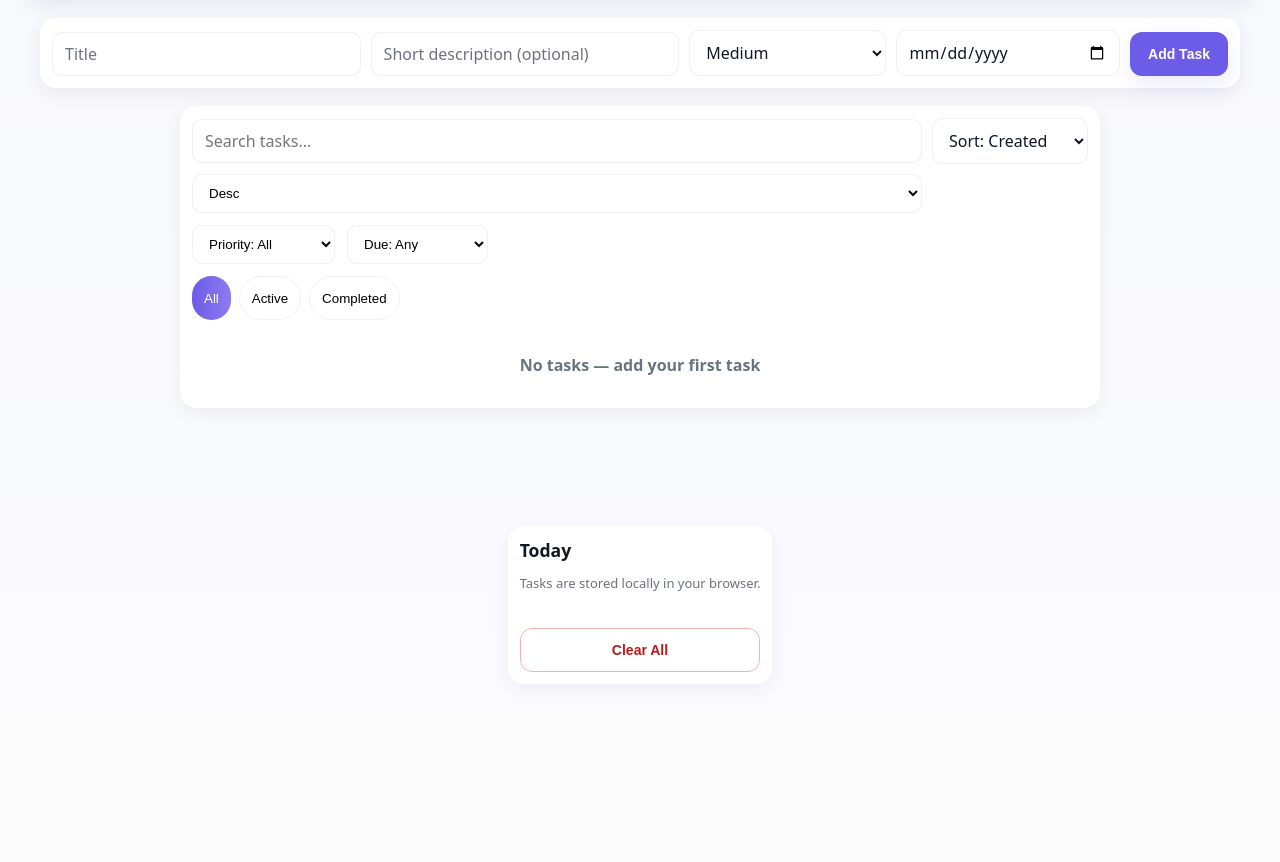
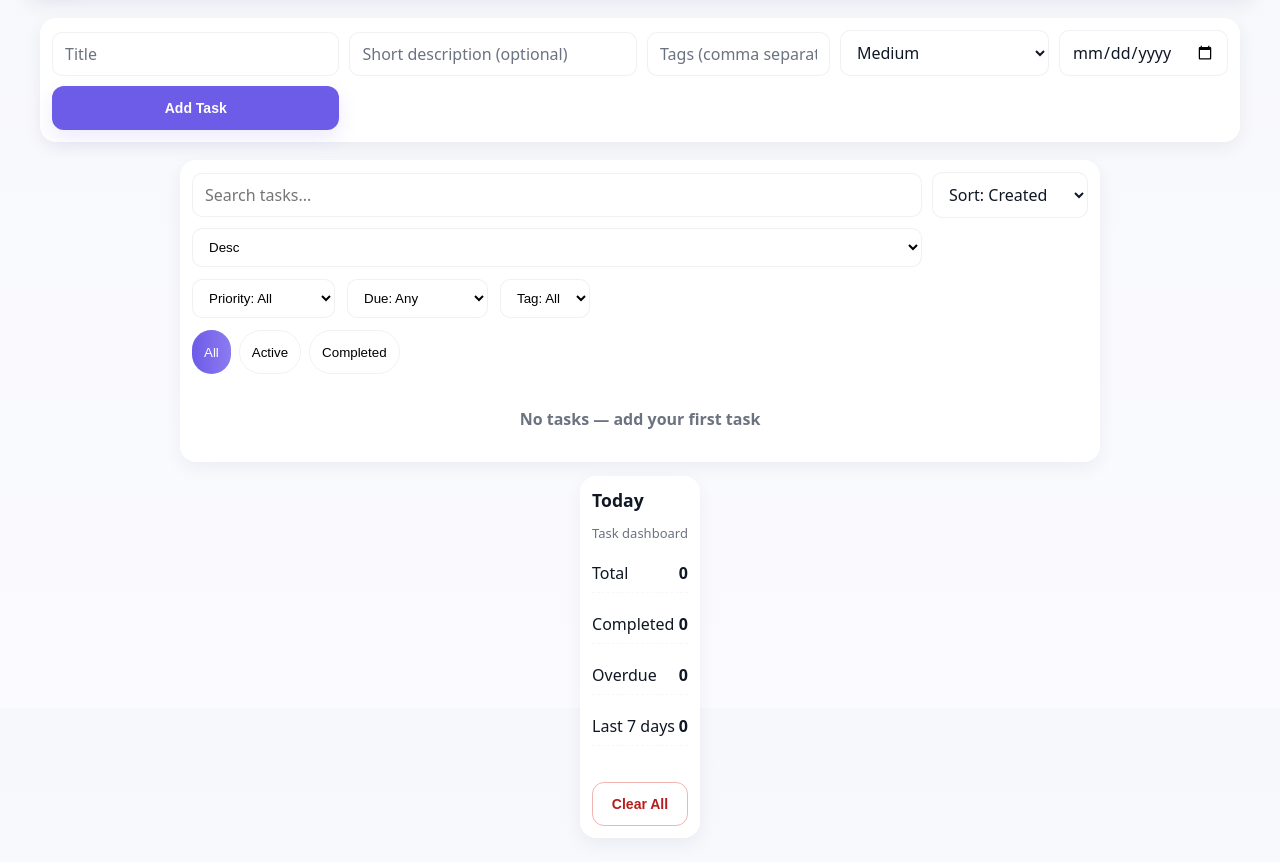
Before and after one commit to SayedSadiq-NV23030/flask-todo-app, a Flask app: page / in a window 1280 px wide. Shown: the part 92-954 px from the top of the page. Before the commit the page ends 764 px from the top, so only its background shows below. Run offline with Flask 3, Linux system fonts and the light colour scheme; data that the repository does not hold is empty.

Commit message:
feat: add task tags and stats dashboard

```diff
--- a/app/routes.py
+++ b/app/routes.py
@@ -62,6 +62,28 @@ def normalize_status(status, done=None):
     return 'active'
 
 
+def normalize_tags(tags):
+    if tags is None:
+        return []
+
+    if isinstance(tags, str):
+        pieces = [p.strip() for p in tags.split(',')]
+    elif isinstance(tags, list):
+        pieces = [str(p).strip() for p in tags]
+    else:
+        pieces = [str(tags).strip()]
+
+    seen = set()
+    cleaned = []
+    for tag in pieces:
+        lowered = tag.lower()
+        if not lowered or lowered in seen:
+            continue
+        seen.add(lowered)
+        cleaned.append(tag)
+    return cleaned
+
+
 def normalize_task(item):
     timestamp = now_iso()
 
@@ -102,6 +124,7 @@ def normalize_task(item):
         'priority': normalize_priority(item.get('priority')),
         'due_date': parse_due_date(item.get('due_date')),
         'status': normalize_status(item.get('status'), item.get('done')),
+        'tags': normalize_tags(item.get('tags')),
         'created_at': created_at,
         'updated_at': updated_at,
     }
@@ -147,6 +170,7 @@ def query_tasks(todos):
     status = (request.args.get('status') or 'all').strip().lower()
     priority = (request.args.get('priority') or '').strip()
     due = (request.args.get('due') or '').strip().lower()
+    tag = (request.args.get('tag') or '').strip().lower()
     sort_by = (request.args.get('sort') or 'created_at').strip().lower()
     order = (request.args.get('order') or 'desc').strip().lower()
 
@@ -170,6 +194,12 @@ def query_tasks(todos):
     if due in {'overdue', 'today', 'this_week'}:
         filtered = [task for task in filtered if due_bucket(task, due)]
 
+    if tag:
+        filtered = [
+            task for task in filtered
+            if any(t.lower() == tag for t in task.get('tags', []))
+        ]
+
     if sort_by not in {'created_at', 'due_date', 'priority', 'title'}:
         sort_by = 'created_at'
     if order not in {'asc', 'desc'}:
@@ -191,8 +221,56 @@ def build_task_from_request(payload):
         'priority': normalize_priority(payload.get('priority')),
         'due_date': parse_due_date(payload.get('due_date')),
         'status': normalize_status(payload.get('status')),
+        'tags': normalize_tags(payload.get('tags')),
         'created_at': timestamp,
         'updated_at': timestamp,
+    }
+
+
+def parse_iso_timestamp(value):
+    if not value:
+        return None
+    try:
+        return datetime.fromisoformat(str(value).replace('Z', '+00:00'))
+    except ValueError:
+        return None
+
+
+def compute_stats(todos):
+    today = date.today()
+    now = datetime.now(timezone.utc)
+    week_ago = now - timedelta(days=7)
+
+    total = len(todos)
+    completed = 0
+    overdue = 0
+    completed_last_7_days = 0
+
+    for task in todos:
+        status = task.get('status')
+        if status == 'completed':
+            completed += 1
+
+            updated = parse_iso_timestamp(task.get('updated_at'))
+            if updated and updated >= week_ago:
+                completed_last_7_days += 1
+
+        due_raw = parse_due_date(task.get('due_date'))
+        if due_raw:
+            due = datetime.strptime(due_raw, '%Y-%m-%d').date()
+            if due < today and status != 'completed':
+                overdue += 1
+
+    active = total - completed
+    completion_rate = round((completed / total) * 100, 1) if total else 0.0
+
+    return {
+        'total_tasks': total,
+        'active_tasks': active,
+        'completed_tasks': completed,
+        'overdue_tasks': overdue,
+        'completed_last_7_days': completed_last_7_days,
+        'completion_rate': completion_rate,
     }
 
 
@@ -225,6 +303,30 @@ def get_tasks():
     todos = load_todos()
     filtered = query_tasks(todos)
     return jsonify({'tasks': filtered, 'count': len(filtered)})
+
+
+@todo_routes.route('/api/stats', methods=['GET'])
+def get_stats():
+    todos = load_todos()
+    return jsonify(compute_stats(todos))
+
+
+@todo_routes.route('/api/tags', methods=['GET'])
+def list_tags():
+    todos = load_todos()
+    seen = set()
+    tags = []
+
+    for task in todos:
+        for tag in task.get('tags', []):
+            lowered = tag.lower()
+            if lowered in seen:
+                continue
+            seen.add(lowered)
+            tags.append(tag)
+
+    tags.sort(key=lambda t: t.lower())
+    return jsonify({'tags': tags, 'count': len(tags)})
 
 
 @todo_routes.route('/api/tasks', methods=['POST'])
@@ -260,6 +362,8 @@ def update_task(task_id):
             task['due_date'] = parse_due_date(payload.get('due_date'))
         if 'status' in payload:
             task['status'] = normalize_status(payload.get('status'))
+        if 'tags' in payload:
+            task['tags'] = normalize_tags(payload.get('tags'))
 
         task['updated_at'] = now_iso()
         updated = task
@@ -270,6 +374,44 @@ def update_task(task_id):
 
     save_todos(todos)
     return jsonify(updated)
+
+
+@todo_routes.route('/api/tasks/<task_id>/tags', methods=['POST'])
+def add_task_tag(task_id):
+    todos = load_todos()
+    payload = request.get_json(silent=True) or {}
+    tag = str(payload.get('tag') or '').strip()
+    if not tag:
+        return jsonify({'error': 'tag is required'}), 400
+
+    for task in todos:
+        if task.get('id') != task_id:
+            continue
+        tags = normalize_tags(task.get('tags'))
+        if tag.lower() not in [t.lower() for t in tags]:
+            tags.append(tag)
+        task['tags'] = tags
+        task['updated_at'] = now_iso()
+        save_todos(todos)
+        return jsonify(task), 200
+
+    return jsonify({'error': 'task not found'}), 404
+
+
+@todo_routes.route('/api/tasks/<task_id>/tags/<tag_name>', methods=['DELETE'])
+def remove_task_tag(task_id, tag_name):
+    todos = load_todos()
+
+    for task in todos:
+        if task.get('id') != task_id:
+            continue
+        kept = [t for t in task.get('tags', []) if t.lower() != tag_name.lower()]
+        task['tags'] = kept
+        task['updated_at'] = now_iso()
+        save_todos(todos)
+        return jsonify(task), 200
+
+    return jsonify({'error': 'task not found'}), 404
 
 
 @todo_routes.route('/api/tasks/<task_id>', methods=['DELETE'])
--- a/app/static/css/style.css
+++ b/app/static/css/style.css
@@ -280,6 +280,25 @@ button, input, textarea{min-height:44px}
   color:var(--muted);
 }
 
+.task-tags{
+  display:flex;
+  flex-wrap:wrap;
+  gap:6px;
+  margin-top:6px;
+}
+
+.task-tag{
+  display:inline-flex;
+  align-items:center;
+  padding:3px 8px;
+  border-radius:999px;
+  font-size:11px;
+  font-weight:600;
+  color:var(--primary);
+  background:rgba(108, 92, 231, 0.12);
+  border:1px solid rgba(108, 92, 231, 0.22);
+}
+
 .task-title,
 .task-meta{
   word-break:break-word;
--- a/app/static/js/app.js
+++ b/app/static/js/app.js
@@ -3,6 +3,7 @@ document.addEventListener('DOMContentLoaded', () => {
   const form = document.getElementById('add-form');
   const input = document.getElementById('todo-input');
   const descInput = document.getElementById('todo-desc');
+  const tagsInput = document.getElementById('todo-tags');
   const priorityInput = document.getElementById('todo-priority');
   const dueInput = document.getElementById('todo-due');
   const clearAllBtn = document.getElementById('clear-all');
@@ -13,7 +14,12 @@ document.addEventListener('DOMContentLoaded', () => {
   const orderSelect = document.getElementById('order-select');
   const priorityFilter = document.getElementById('priority-filter');
   const dueFilter = document.getElementById('due-filter');
+  const tagFilter = document.getElementById('tag-filter');
   const filtersEl = document.getElementById('filters');
+  const statTotal = document.getElementById('stat-total');
+  const statCompleted = document.getElementById('stat-completed');
+  const statOverdue = document.getElementById('stat-overdue');
+  const statLast7 = document.getElementById('stat-last7');
 
   let tasks = [];
 
@@ -25,11 +31,13 @@ document.addEventListener('DOMContentLoaded', () => {
     const order = (orderSelect && orderSelect.value) || 'desc';
     const priority = (priorityFilter && priorityFilter.value) || '';
     const due = (dueFilter && dueFilter.value) || '';
+    const tag = (tagFilter && tagFilter.value) || '';
 
     if (q) params.set('q', q);
     if (status && status !== 'all') params.set('status', status);
     if (priority) params.set('priority', priority);
     if (due) params.set('due', due);
+    if (tag) params.set('tag', tag);
     params.set('sort', sort);
     params.set('order', order);
 
@@ -92,6 +100,7 @@ document.addEventListener('DOMContentLoaded', () => {
             <div class="task-meta">
               ${t.description ? escapeHtml(t.description) + ' • ' : ''}Priority: ${priorityLabel(t.priority)}${t.due_date ? ' • Due: ' + escapeHtml(formatDateLabel(t.due_date)) : ''}${t.created_at ? ' • ' + escapeHtml(createdLabel(t.created_at)) : ''}
             </div>
+            ${Array.isArray(t.tags) && t.tags.length ? `<div class="task-tags">${t.tags.map((tag) => `<span class="task-tag">${escapeHtml(tag)}</span>`).join('')}</div>` : ''}
             <div class="task-toggle-hint">${t.status === 'completed' ? 'Completed. Tap to uncheck.' : 'Tap circle to mark as done.'}</div>
           </div>
         </div>
@@ -117,10 +126,11 @@ document.addEventListener('DOMContentLoaded', () => {
     });
   }
 
-  async function addTask(title, description, priority, dueDate) {
+  async function addTask(title, description, tags, priority, dueDate) {
     const payload = {
       title,
       description,
+      tags,
       priority,
       due_date: dueDate,
       status: 'active',
@@ -133,7 +143,7 @@ document.addEventListener('DOMContentLoaded', () => {
     if (!res.ok) {
       throw new Error('Failed to add task');
     }
-    await fetchTasks();
+    await refreshAll();
   }
 
   async function deleteTask(id) {
@@ -141,7 +151,7 @@ document.addEventListener('DOMContentLoaded', () => {
     if (!res.ok) {
       throw new Error('Failed to delete task');
     }
-    await fetchTasks();
+    await refreshAll();
   }
 
   async function toggleDone(id) {
@@ -156,14 +166,54 @@ document.addEventListener('DOMContentLoaded', () => {
     if (!res.ok) {
       throw new Error('Failed to update task');
     }
-    await fetchTasks();
+    await refreshAll();
   }
 
   async function clearAllTasks() {
     if (!confirm('Clear all tasks?')) return;
     const ids = tasks.map((t) => t.id);
     await Promise.all(ids.map((id) => fetch(`/api/tasks/${id}`, { method: 'DELETE' })));
-    await fetchTasks();
+    await refreshAll();
+  }
+
+  async function fetchTags() {
+    const selected = (tagFilter && tagFilter.value) || '';
+    const res = await fetch('/api/tags');
+    if (!res.ok || !tagFilter) {
+      return;
+    }
+
+    const data = await res.json();
+    const tags = data.tags || [];
+    tagFilter.innerHTML = '<option value="">Tag: All</option>';
+
+    tags.forEach((tag) => {
+      const option = document.createElement('option');
+      option.value = tag;
+      option.textContent = `Tag: ${tag}`;
+      tagFilter.appendChild(option);
+    });
+
+    if (selected && tags.includes(selected)) {
+      tagFilter.value = selected;
+    }
+  }
+
+  async function fetchStats() {
+    const res = await fetch('/api/stats');
+    if (!res.ok) {
+      return;
+    }
+
+    const stats = await res.json();
+    if (statTotal) statTotal.textContent = String(stats.total_tasks || 0);
+    if (statCompleted) statCompleted.textContent = String(stats.completed_tasks || 0);
+    if (statOverdue) statOverdue.textContent = String(stats.overdue_tasks || 0);
+    if (statLast7) statLast7.textContent = String(stats.completed_last_7_days || 0);
+  }
+
+  async function refreshAll() {
+    await Promise.all([fetchTasks(), fetchTags(), fetchStats()]);
   }
 
   form.addEventListener('submit', async (e) => {
@@ -172,9 +222,10 @@ document.addEventListener('DOMContentLoaded', () => {
     if (!v) return;
 
     try {
-      await addTask(v, descInput && descInput.value, priorityInput && priorityInput.value, dueInput && dueInput.value);
+      await addTask(v, descInput && descInput.value, tagsInput && tagsInput.value, priorityInput && priorityInput.value, dueInput && dueInput.value);
       input.value = '';
       if (descInput) descInput.value = '';
+      if (tagsInput) tagsInput.value = '';
       if (dueInput) dueInput.value = '';
       input.focus();
     } catch (err) {
@@ -192,27 +243,32 @@ document.addEventListener('DOMContentLoaded', () => {
 
   if (searchInput) {
     searchInput.addEventListener('input', async () => {
-      await fetchTasks();
+      await refreshAll();
     });
   }
   if (sortSelect) {
     sortSelect.addEventListener('change', async () => {
-      await fetchTasks();
+      await refreshAll();
     });
   }
   if (orderSelect) {
     orderSelect.addEventListener('change', async () => {
-      await fetchTasks();
+      await refreshAll();
     });
   }
   if (priorityFilter) {
     priorityFilter.addEventListener('change', async () => {
-      await fetchTasks();
+      await refreshAll();
     });
   }
   if (dueFilter) {
     dueFilter.addEventListener('change', async () => {
-      await fetchTasks();
+      await refreshAll();
+    });
+  }
+  if (tagFilter) {
+    tagFilter.addEventListener('change', async () => {
+      await refreshAll();
     });
   }
   if (filtersEl) {
@@ -220,7 +276,7 @@ document.addEventListener('DOMContentLoaded', () => {
       if (!e.target.classList.contains('filter')) return;
       filtersEl.querySelectorAll('.filter').forEach((b) => b.classList.remove('active'));
       e.target.classList.add('active');
-      await fetchTasks();
+      await refreshAll();
     });
   }
 
@@ -233,7 +289,7 @@ document.addEventListener('DOMContentLoaded', () => {
   try { const saved = localStorage.getItem('site-theme') || (window.matchMedia && window.matchMedia('(prefers-color-scheme: dark)').matches ? 'dark' : 'light'); setTheme(saved); } catch(e) {}
   themeToggle && themeToggle.addEventListener('click', () => { const cur = document.documentElement.getAttribute('data-theme') === 'dark' ? 'dark' : 'light'; setTheme(cur === 'dark' ? 'light' : 'dark'); });
 
-  fetchTasks().catch((err) => {
+  refreshAll().catch((err) => {
     console.error(err);
   });
 });
--- a/app/templates/index.html
+++ b/app/templates/index.html
@@ -26,6 +26,7 @@
         <form id="add-form" class="add-task-form">
           <input id="todo-input" name="todo" placeholder="Title" required autocomplete="off">
           <input id="todo-desc" name="description" placeholder="Short description (optional)" autocomplete="off">
+          <input id="todo-tags" name="tags" placeholder="Tags (comma separated)" autocomplete="off">
           <select id="todo-priority" name="priority" aria-label="Priority">
             <option value="2">Medium</option>
             <option value="1">High</option>
@@ -65,6 +66,9 @@
             <option value="today">Due: Today</option>
             <option value="this_week">Due: This Week</option>
           </select>
+          <select id="tag-filter" style="padding:10px 12px;border-radius:10px;border:1px solid rgba(15,23,36,0.06);background:var(--input-bg)">
+            <option value="">Tag: All</option>
+          </select>
         </div>
         <div class="filters" id="filters"><button class="filter active" data-filter="all">All</button><button class="filter" data-filter="active">Active</button><button class="filter" data-filter="completed">Completed</button></div>
         <ul id="task-list" class="task-list" aria-live="polite"></ul>
@@ -74,7 +78,11 @@
 
     <aside class="card right-column info-panel">
       <div class="greeting">Today</div>
-      <div class="muted">Tasks are stored locally in your browser.</div>
+      <div class="muted">Task dashboard</div>
+      <div class="stat-row"><span>Total</span><strong id="stat-total">0</strong></div>
+      <div class="stat-row"><span>Completed</span><strong id="stat-completed">0</strong></div>
+      <div class="stat-row"><span>Overdue</span><strong id="stat-overdue">0</strong></div>
+      <div class="stat-row"><span>Last 7 days</span><strong id="stat-last7">0</strong></div>
       <div class="spacer-sm"></div>
       <button id="clear-all" class="btn btn-ghost danger">Clear All</button>
     </aside>
```
Also changed, not shown: tests/smoke_test.py (+20 -1 lines), tests/test_app.py (+40 -0 lines).
